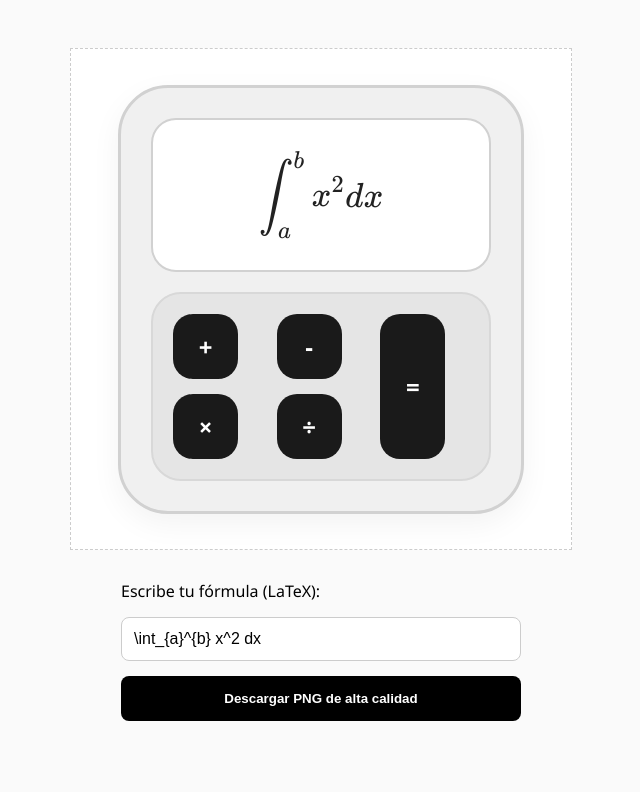
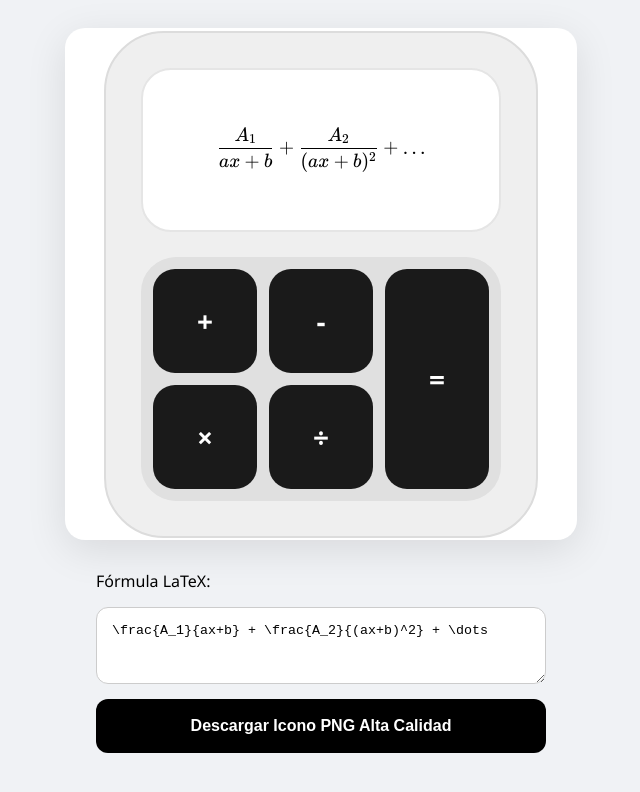
Before and after one commit to srodriguezrojas939/banners-calculadoras, a plain HTML site: page index.html in a window 1280 px wide. Shown: the whole page, without its empty margins (319-959 px from the left). Drawn offline with nearby package versions, Linux system fonts and the light colour scheme.

Commit message:
Update index.html

```diff
--- a/index.html
+++ b/index.html
@@ -2,133 +2,135 @@
 <html lang="es">
 <head>
     <meta charset="UTF-8">
-    <title>Calculadora Icon Designer</title>
+    <title>Creador de Iconos de Calculadora</title>
     <link rel="stylesheet" href="https://cdn.jsdelivr.net/npm/katex@0.16.9/dist/katex.min.css">
     <script src="https://cdn.jsdelivr.net/npm/katex@0.16.9/dist/katex.min.js"></script>
     <script src="https://cdnjs.cloudflare.com/ajax/libs/html2canvas/1.4.1/html2canvas.min.js"></script>
 
     <style>
         :root {
-            --bg-calc: #f0f0f0;
-            --border-color: #d1d1d1;
+            --bg-calc: #efefef;
+            --border-outer: #dcdcdc;
             --screen-bg: #ffffff;
-            --button-area-bg: #e5e5e5;
+            --keypad-bg: #e0e0e0; /* Gris un poco más oscuro */
             --btn-black: #1a1a1a;
+            --gap: 12px; /* Espaciado uniforme */
         }
 
         body {
-            background: #fafafa;
-            font-family: 'Segoe UI', sans-serif;
+            background: #f0f2f5;
+            font-family: 'Segoe UI', system-ui, sans-serif;
             display: flex;
             flex-direction: column;
             align-items: center;
-            padding: 40px;
+            padding: 20px;
         }
 
-        /* Contenedor Cuadrado para Exportación */
+        /* Contenedor Cuadrado de Exportación */
         #export-container {
-            width: 500px;
-            height: 500px;
-            background: white; /* Puedes cambiar a transparent si prefieres */
+            width: 512px;
+            height: 512px;
+            background: white;
             display: flex;
             align-items: center;
             justify-content: center;
-            border: 1px dashed #ccc;
+            border-radius: 20px;
+            box-shadow: 0 10px 40px rgba(0,0,0,0.1);
         }
 
-        /* Estética de la Calculadora */
+        /* Cuerpo de la Calculadora */
         .calculator {
-            width: 340px;
+            width: 360px;
             background: var(--bg-calc);
-            border: 3px solid var(--border-color);
-            border-radius: 50px; /* Muy redondeado */
-            padding: 30px;
-            box-shadow: 0 10px 30px rgba(0,0,0,0.05);
+            border: 2px solid var(--border-outer);
+            border-radius: 60px;
+            padding: 35px;
             display: flex;
             flex-direction: column;
-            gap: 20px;
+            gap: 25px;
         }
 
-        /* Pantalla de la Calculadora */
+        /* Pantalla con auto-ajuste */
         .screen {
             background: var(--screen-bg);
-            border: 2px solid var(--border-color);
-            border-radius: 25px;
-            height: 120px; /* Pantalla más grande */
+            border: 2px solid #e5e5e5;
+            border-radius: 30px;
+            height: 140px;
             display: flex;
             align-items: center;
             justify-content: center;
-            padding: 15px;
-            overflow: hidden;
+            padding: 10px;
+            overflow: hidden; /* Importante para el auto-scale */
+            position: relative;
         }
 
-        #latex-render {
-            font-size: 1.8rem;
-            color: #222;
+        /* Contenedor interno que escala la fórmula */
+        #math-wrapper {
+            transition: transform 0.2s ease;
+            transform-origin: center;
+            white-space: nowrap;
         }
 
-        /* Área de botones (Gris más oscuro) */
-        .pad {
-            background: var(--button-area-bg);
-            border: 2px solid #d8d8d8;
-            border-radius: 30px;
-            padding: 20px;
+        /* Teclado Compacto */
+        .keypad {
+            background: var(--keypad-bg);
+            border-radius: 35px;
+            padding: var(--gap); /* Distancia al borde igual al gap entre botones */
             display: grid;
             grid-template-columns: repeat(3, 1fr);
-            gap: 15px;
+            gap: var(--gap);
         }
 
-        /* Botones Estilo "Squircle" */
+        /* Botones Squircles Grandes */
         .btn {
             background: var(--btn-black);
-            width: 65px;
-            height: 65px;
-            border-radius: 20px; /* Redondeado medio cuadrado */
+            aspect-ratio: 1 / 1;
+            border-radius: 22px;
             display: flex;
             align-items: center;
             justify-content: center;
             color: white;
-            font-size: 24px;
-            font-weight: bold;
+            font-size: 28px;
+            font-weight: 600;
         }
 
-        /* Botón Igual (Largo) */
+        /* Botón Igual */
         .btn-equal {
             grid-column: 3;
             grid-row: 1 / span 2;
+            aspect-ratio: auto;
             height: 100%;
-            width: 65px;
-            border-radius: 20px;
         }
 
-        /* Controles de usuario */
-        .ui-controls {
+        /* UI de Control */
+        .ui {
             margin-top: 30px;
+            width: 450px;
             display: flex;
             flex-direction: column;
             gap: 15px;
-            width: 400px;
         }
 
-        input {
-            padding: 12px;
-            border-radius: 8px;
+        textarea {
+            padding: 15px;
+            border-radius: 12px;
             border: 1px solid #ccc;
+            font-family: monospace;
+            resize: vertical;
+        }
+
+        .download-btn {
+            background: #000;
+            color: #fff;
+            border: none;
+            padding: 18px;
+            border-radius: 12px;
+            cursor: pointer;
+            font-weight: bold;
             font-size: 16px;
         }
 
-        .btn-download {
-            background: #000;
-            color: white;
-            border: none;
-            padding: 15px;
-            border-radius: 8px;
-            cursor: pointer;
-            font-weight: bold;
-            transition: 0.3s;
-        }
-
-        .btn-download:hover { background: #333; }
+        .download-btn:hover { background: #333; }
     </style>
 </head>
 <body>
@@ -136,10 +138,12 @@
     <div id="export-container">
         <div class="calculator">
             <div class="screen">
-                <div id="latex-render"></div>
+                <div id="math-wrapper">
+                    <div id="latex-render"></div>
+                </div>
             </div>
 
-            <div class="pad">
+            <div class="keypad">
                 <div class="btn">+</div>
                 <div class="btn">-</div>
                 <div class="btn btn-equal">=</div>
@@ -149,46 +153,54 @@
         </div>
     </div>
 
-    <div class="ui-controls">
-        <label>Escribe tu fórmula (LaTeX):</label>
-        <input type="text" id="latex-input" placeholder="\frac{a}{b} + \sqrt{x}" value="\int_{a}^{b} x^2 dx">
-        <button class="btn-download" onclick="downloadImage()">Descargar PNG de alta calidad</button>
+    <div class="ui">
+        <label>Fórmula LaTeX:</label>
+        <textarea id="latex-input" rows="3">\frac{A_1}{ax+b} + \frac{A_2}{(ax+b)^2} + \dots</textarea>
+        <button class="download-btn" onclick="downloadPNG()">Descargar Icono PNG Alta Calidad</button>
     </div>
 
     <script>
         const input = document.getElementById('latex-input');
-        const output = document.getElementById('latex-render');
+        const render = document.getElementById('latex-render');
+        const wrapper = document.getElementById('math-wrapper');
+        const screen = document.querySelector('.screen');
 
-        // Función para renderizar LaTeX en tiempo real
         function updateMath() {
-            try {
-                katex.render(input.value, output, {
-                    throwOnError: false,
-                    displayMode: true
-                });
-            } catch (e) {
-                console.error(e);
-            }
+            // 1. Renderizar la fórmula
+            katex.render(input.value, render, {
+                throwOnError: false,
+                displayMode: true
+            });
+
+            // 2. Auto-ajustar tamaño (Shrink to fit)
+            setTimeout(() => {
+                const padding = 40; // Margen interno de seguridad
+                const availableWidth = screen.offsetWidth - padding;
+                const formulaWidth = render.offsetWidth;
+
+                if (formulaWidth > availableWidth) {
+                    const scale = availableWidth / formulaWidth;
+                    wrapper.style.transform = `scale(${scale})`;
+                } else {
+                    wrapper.style.transform = `scale(1)`;
+                }
+            }, 50);
         }
 
-        // Escuchar cambios en el input
         input.addEventListener('input', updateMath);
+        window.addEventListener('load', updateMath);
 
-        // Inicializar
-        updateMath();
-
-        // Función para descargar la imagen
-        function downloadImage() {
+        function downloadPNG() {
             const container = document.getElementById('export-container');
 
-            // Usamos una escala alta (x3) para que el PNG sea de alta resolución
             html2canvas(container, {
                 backgroundColor: null,
-                scale: 3,
+                scale: 4, // Ultra alta definición
                 logging: false,
+                useCORS: true
             }).then(canvas => {
                 const link = document.createElement('a');
-                link.download = 'icon-calculadora.png';
+                link.download = 'icon-calculadora-latex.png';
                 link.href = canvas.toDataURL('image/png');
                 link.click();
             });
```
